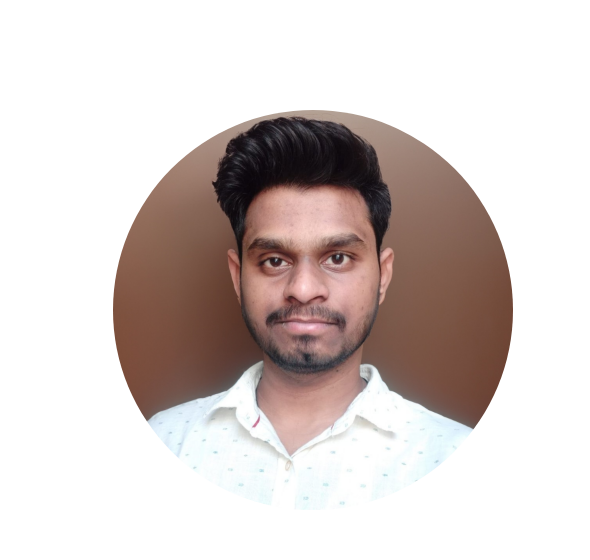
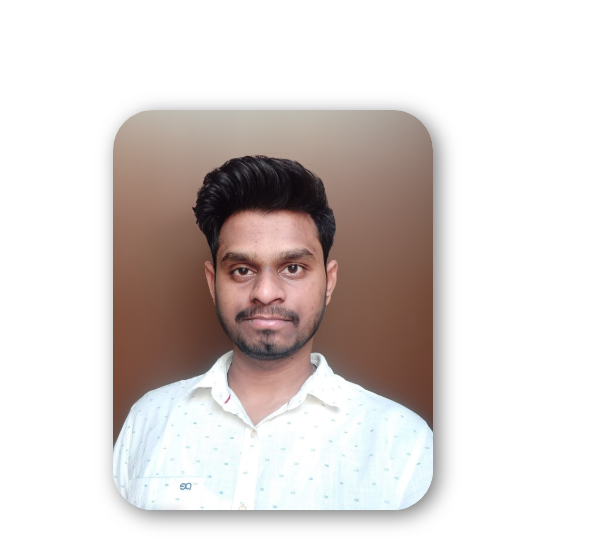
Before and after one commit to venkimoon4/portfolio-mern, a plain HTML site: page index.html in a window 1280 px wide. Shown: the part 162-722 px from the top of the page, 108-698 px from the left. Drawn offline with Linux system fonts and the light colour scheme.

Commit message:
Updated_Portfolio-3

```diff
--- a/index.html
+++ b/index.html
@@ -54,11 +54,7 @@
 <section id="profile">
 
   <div class="section__pic-container">
-    <img src="./assets/Profile.png" style="
-    width: 100%;
-    height:100%;
-    border-radius: 50%;
-    object-fit: cover; "
+    <img src="./assets/Profile.png" style="border-radius: 40px;"
     alt="Venkatesh S M profile picture">
   </div>
 
--- a/style.css
+++ b/style.css
@@ -164,6 +164,9 @@ section{
   height: 400px;
   width: 400px;
   margin: auto 0;
+}
+.section__pic-container img{
+  box-shadow: 5px 5px 20px rgba(0,0,0,0.55);
 }
 .section__text{
   align-self: center;
```
